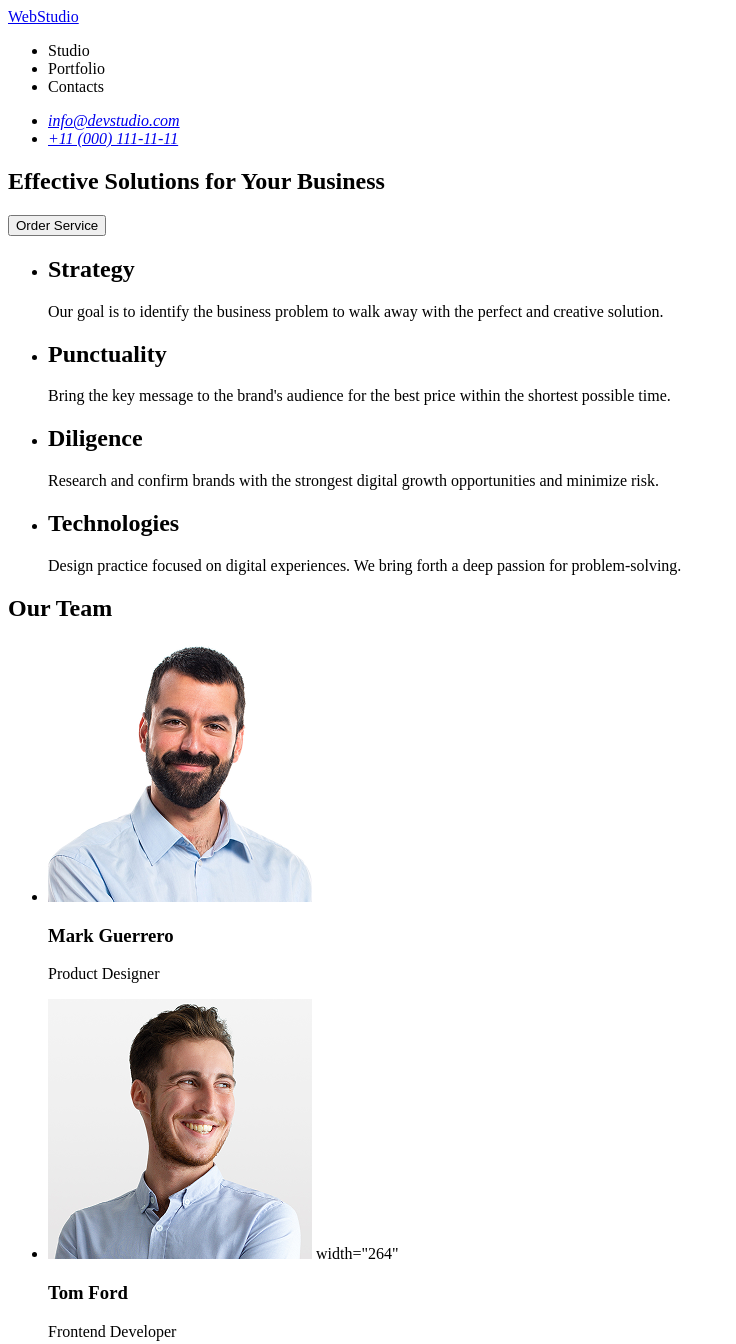
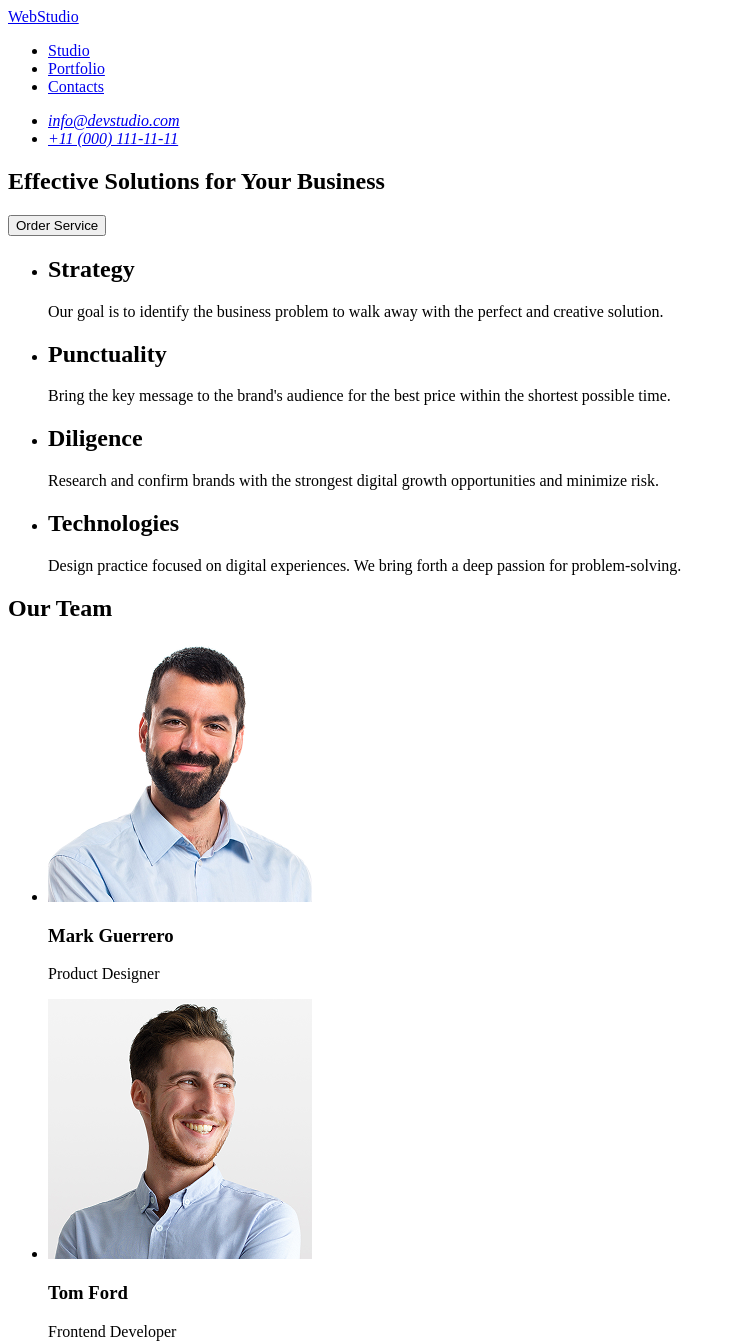
Before and after one commit to Yevhen1985/goit-markup-hw-01, a plain HTML site: page index.html in a window 1280 px wide. Shown: the top 1344 px of the page, without its empty margins (0-736 px from the left). Drawn offline with Linux system fonts and the light colour scheme.

Commit message:
Update 2

```diff
--- a/index.html
+++ b/index.html
@@ -10,9 +10,9 @@
         <nav>
             <a href="./index.html">WebStudio</a>
             <ul>
-            <li><a href="#studio"></a>Studio</li>
-            <li><a href="#portfolio"></a>Portfolio</li>
-            <li><a href="#contacts"></a>Contacts</li>
+            <li><a href="#studio">Studio</a></li>
+            <li><a href="#portfolio">Portfolio</a></li>
+            <li><a href="#contacts">Contacts</a></li>
             </ul>
         </nav>
 
@@ -62,8 +62,8 @@
                 </li>
 
                 <li><img src="images/tom2.png"
-                alt="Tom Ford">
-                width="264"
+                alt="Tom Ford"
+                width="264">
                 <h3>Tom Ford</h3>
                 <p>Frontend Developer</p>
                 </li>
```
